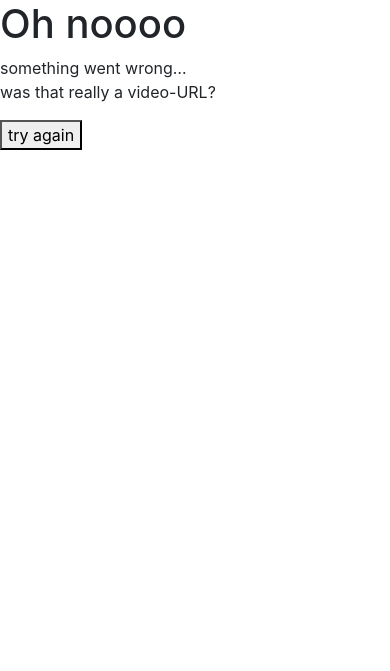
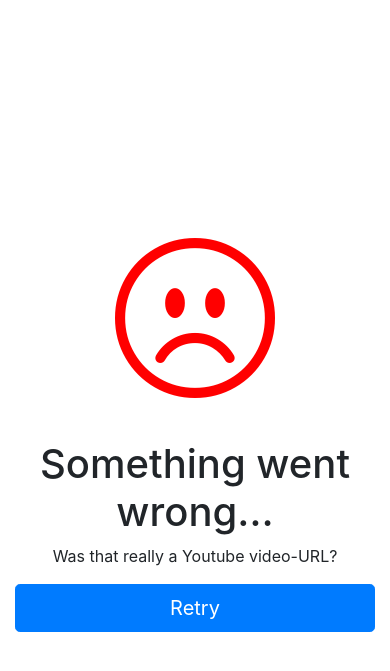
Before and after one commit to TechLabs-Berlin/H8-Identifier, a Flask app: template h8_identifier/templates/error.html in a window 390 px wide. Shown: the part 66-737 px from the top of the page. Run offline with Flask 2, Linux system fonts and the light colour scheme; the template is opened without the code that fills it, so the values that code supplies are empty; some libraries are stand-ins or nearby versions.

Commit message:
Bootstrapped error page

```diff
--- a/h8_identifier/templates/error.html
+++ b/h8_identifier/templates/error.html
@@ -1,11 +1,21 @@
 {% extends 'base.html' %}
 
 {% block body %}
-<h1>Oh noooo</h1>
-<p>something went wrong…
-  <br>was that really a video-URL?
-</p>
-<a href="/"><button>try again</button></a>
-
+<div class="col-xs-12" style="height:200px;"></div>
+<main role="main" class="d-flex justify-content-center">
+  <div class="starter-template">
+    <div class="container">
+      <div class="row ">
+        <div class="col-md-2 center"></div>
+        <div class="col-md-8 text-center">
+          <i class="bi bi-emoji-frown " style="font-size: 10rem; color: red;"></i>
+          <h1>Something went wrong… </h1>
+          <p>Was that really a Youtube video-URL?</p>
+          <a href="/"><button class="btn btn-primary btn-lg btn-block" type="submit">Retry</button></a>
+        </div>
+      </div>
+    </div>
+  </div>
+</main>
 
 {% endblock %}
```
Also changed, not shown: h8_identifier/templates/about.html (added, +41 -0 lines).
